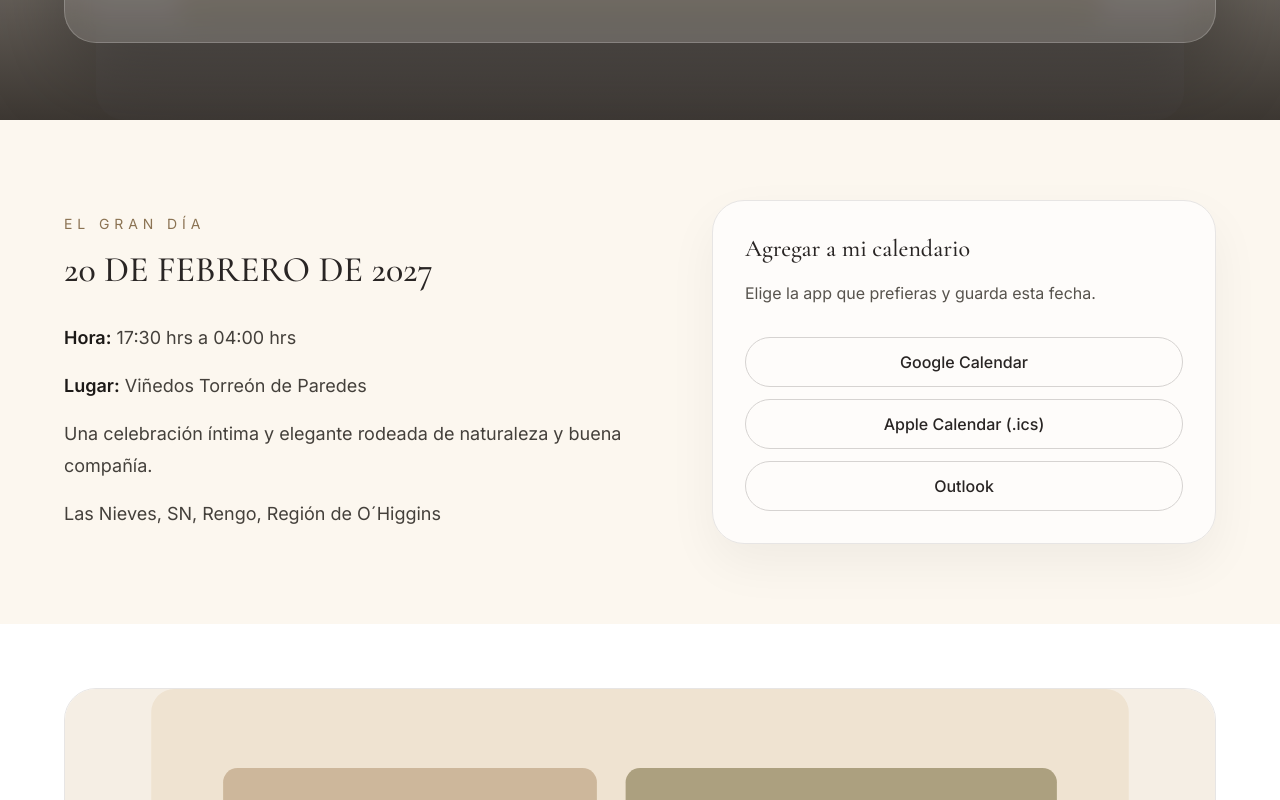
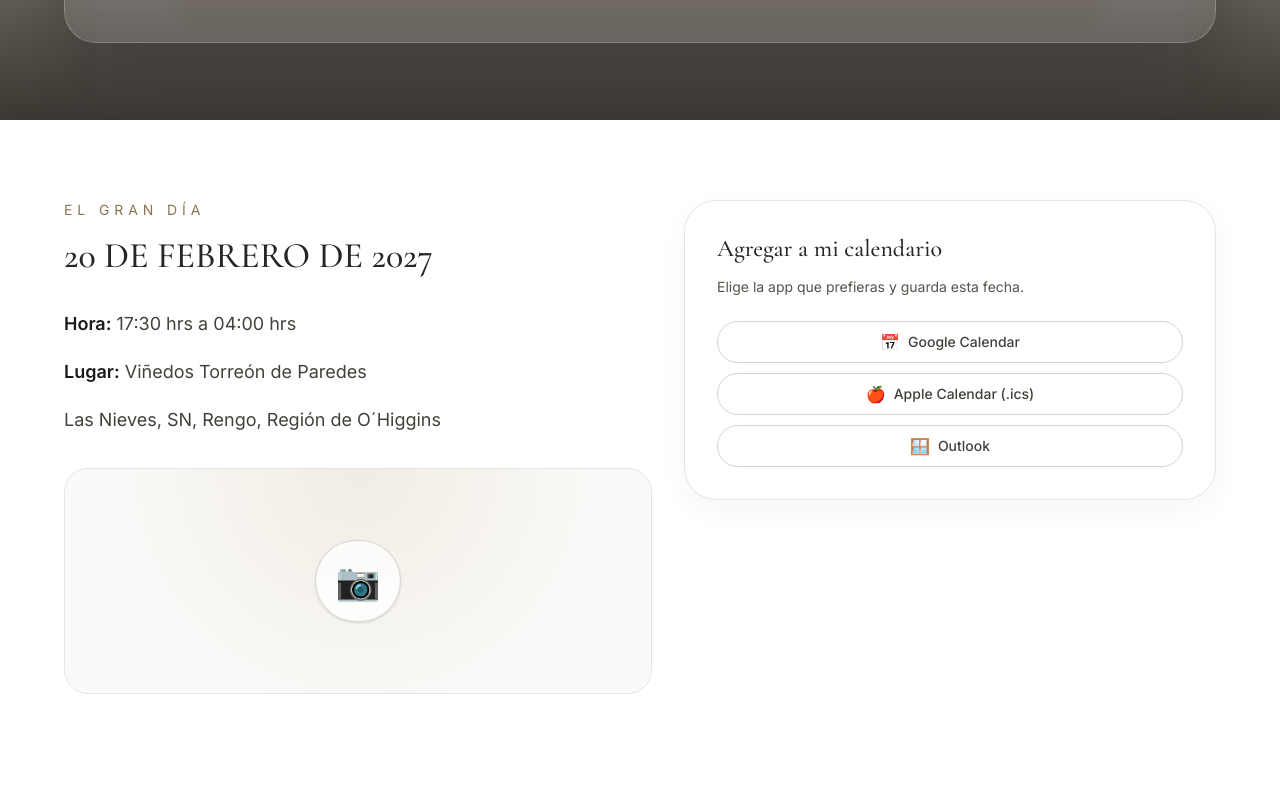
Before and after one commit to joseibietasepulveda/matri, a Next.js app: page / in a window 1280 px wide. Shown: the part 680-1480 px from the top of the page. Built offline with nearby package versions, Linux system fonts and the light colour scheme.

Commit message:
Matrimonio José

```diff
--- a/src/app/page.tsx
+++ b/src/app/page.tsx
@@ -150,29 +150,36 @@
         </div>
       </section>
 
-      <section id="gran-dia" className="scroll-mt-12 bg-[#fcf7ef] px-4 py-20 sm:px-6 lg:px-8">
-        <div className="mx-auto grid max-w-6xl gap-8 lg:grid-cols-[1.1fr_0.9fr] lg:items-center">
+      <section id="gran-dia" className="scroll-mt-12 bg-white px-4 py-20 sm:px-6 lg:px-8">
+        <div className="mx-auto grid max-w-6xl gap-8 lg:grid-cols-[1.05fr_0.95fr] lg:items-start">
           <div>
             <p className="text-sm uppercase tracking-[0.35em] text-[#8b7353]">El gran día</p>
             <h2 className="mt-4 font-serif text-3xl text-stone-800 sm:text-4xl">{weddingConfig.weddingDateLabel}</h2>
             <div className="mt-8 space-y-4 text-lg leading-8 text-stone-700">
               <p><span className="font-semibold text-stone-900">Hora:</span> {weddingConfig.weddingTime}</p>
               <p><span className="font-semibold text-stone-900">Lugar:</span> {weddingConfig.venueName}</p>
-              <p>{weddingConfig.venueDescription}</p>
               <p>{weddingConfig.venueAddress}</p>
             </div>
+            <div className="mt-8 overflow-hidden rounded-[1.5rem] border border-stone-200 bg-stone-50">
+              <div className="flex h-56 items-center justify-center bg-[radial-gradient(circle_at_top,_rgba(231,220,200,0.45),_transparent_70%)]">
+                <div className="rounded-full border border-stone-300 bg-white/80 p-5 text-4xl shadow-sm">📷</div>
+              </div>
+            </div>
           </div>
-          <div className="rounded-[2rem] border border-stone-200 bg-white/70 p-8 shadow-[0_20px_50px_rgba(0,0,0,0.05)]">
+          <div className="rounded-[2rem] border border-stone-200 bg-white p-8 shadow-[0_10px_30px_rgba(0,0,0,0.04)]">
             <h3 className="font-serif text-2xl text-stone-800">Agregar a mi calendario</h3>
-            <p className="mt-4 text-stone-600">Elige la app que prefieras y guarda esta fecha.</p>
-            <div className="mt-8 flex flex-col gap-3">
-              <a href={googleCalendarUrl} target="_blank" rel="noreferrer" className="rounded-full border border-stone-300 px-4 py-3 text-center font-medium transition hover:bg-stone-50">
+            <p className="mt-3 text-sm text-stone-600">Elige la app que prefieras y guarda esta fecha.</p>
+            <div className="mt-6 flex flex-col gap-2.5">
+              <a href={googleCalendarUrl} target="_blank" rel="noreferrer" className="inline-flex items-center justify-center gap-2 rounded-full border border-stone-300 px-3 py-2 text-sm font-medium text-stone-700 transition hover:bg-stone-50">
+                <span className="text-base">📅</span>
                 Google Calendar
               </a>
-              <a href={weddingConfig.calendarFile} download className="rounded-full border border-stone-300 px-4 py-3 text-center font-medium transition hover:bg-stone-50">
+              <a href={weddingConfig.calendarFile} download className="inline-flex items-center justify-center gap-2 rounded-full border border-stone-300 px-3 py-2 text-sm font-medium text-stone-700 transition hover:bg-stone-50">
+                <span className="text-base">🍎</span>
                 Apple Calendar (.ics)
               </a>
-              <a href="https://outlook.live.com/calendar/0/addcalendar" target="_blank" rel="noreferrer" className="rounded-full border border-stone-300 px-4 py-3 text-center font-medium transition hover:bg-stone-50">
+              <a href="https://outlook.live.com/calendar/0/addcalendar" target="_blank" rel="noreferrer" className="inline-flex items-center justify-center gap-2 rounded-full border border-stone-300 px-3 py-2 text-sm font-medium text-stone-700 transition hover:bg-stone-50">
+                <span className="text-base">🪟</span>
                 Outlook
               </a>
             </div>
```
